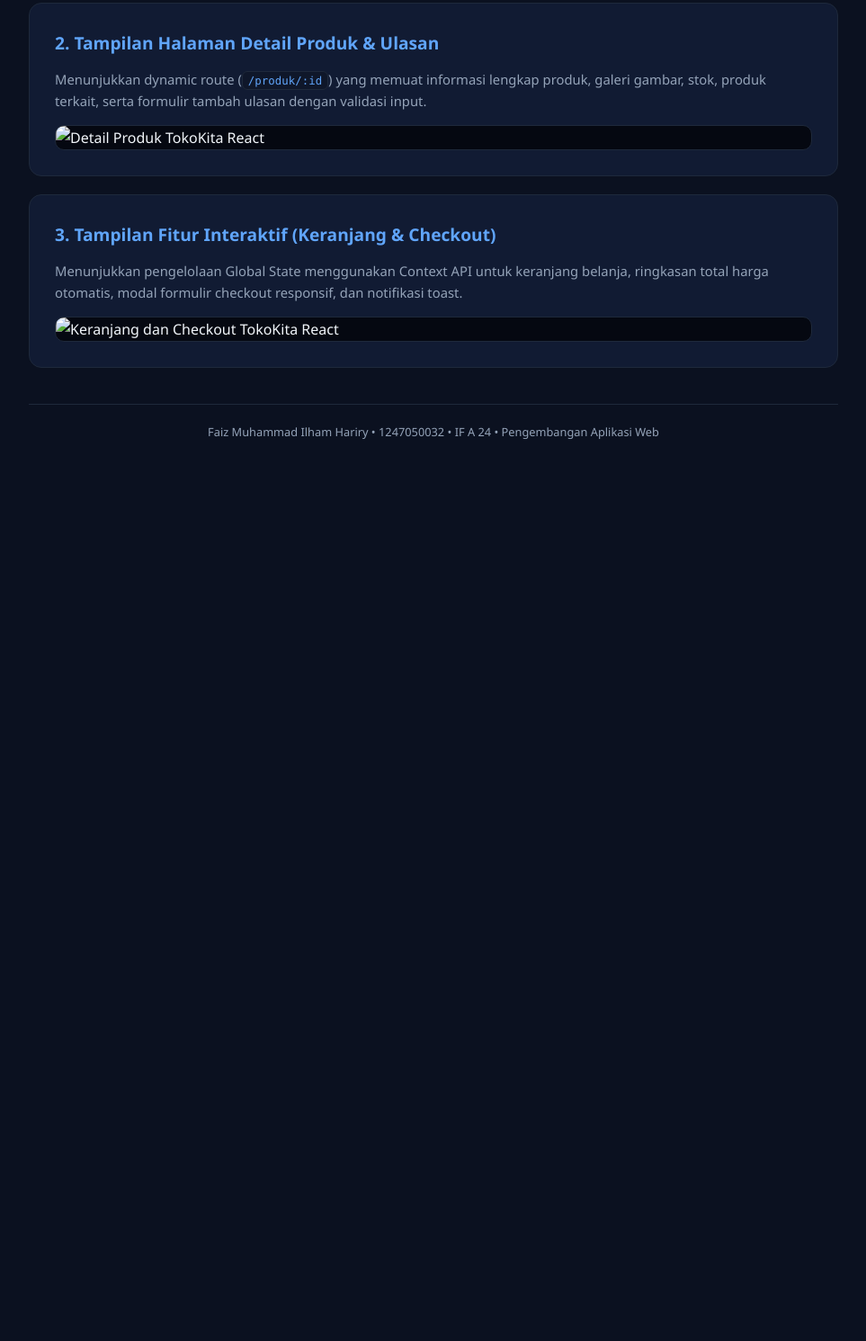
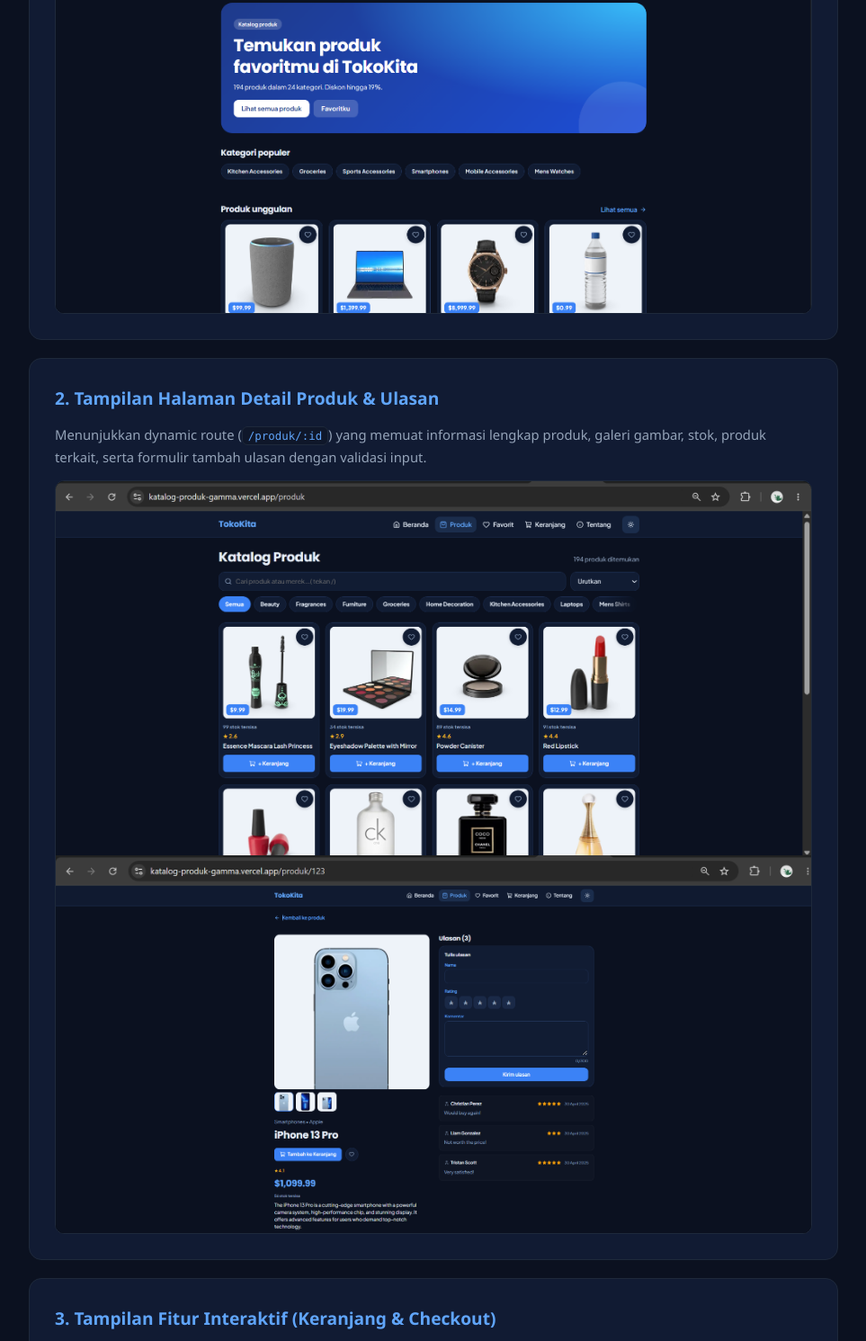
Before and after one commit to faizmmly/Pengembangan-Aplikasi-Web, a plain HTML site: page week-08/tampilan-app.html in a window 1280 px wide. Shown: the part 405-1896 px from the top of the page at 90% size, without its empty margins (158-1121 px from the left). Before the commit the page ends 936 px from the top, so only its background shows below. Drawn offline with Linux system fonts and the light colour scheme.

Commit message:
docs: lengkapi dokumentasi dan screenshot tugas week 08 (TokoKita)

```diff
--- a/week-08/tampilan-app.html
+++ b/week-08/tampilan-app.html
@@ -30,7 +30,8 @@
         <h2>2. Tampilan Halaman Detail Produk &amp; Ulasan</h2>
         <p>Menunjukkan dynamic route (<code>/produk/:id</code>) yang memuat informasi lengkap produk, galeri gambar, stok, produk terkait, serta formulir tambah ulasan dengan validasi input.</p>
         <div class="img-container">
-          <img src="img/screenshot-detail.png" alt="Detail Produk TokoKita React" />
+          <img src="img/screenshot-product.png" alt="Produk TokoKita React" />
+          <img src="img/detail-product.png" alt="Detail Produk TokoKita React" />
         </div>
       </section>
 
@@ -38,7 +39,9 @@
         <h2>3. Tampilan Fitur Interaktif (Keranjang &amp; Checkout)</h2>
         <p>Menunjukkan pengelolaan Global State menggunakan Context API untuk keranjang belanja, ringkasan total harga otomatis, modal formulir checkout responsif, dan notifikasi toast.</p>
         <div class="img-container">
-          <img src="img/screenshot-checkout.png" alt="Keranjang dan Checkout TokoKita React" />
+          <img src="img/screenshot-keranjang.png" alt="Keranjang TokoKita React" />
+          <img src="img/pembayaran.png" alt="Pembayaran TokoKita React" />
+          <img src="img/screenshot-checkout.png" alt="Checkout TokoKita React" />
         </div>
       </section>
 
```
Also changed, not shown: week-08/img/detail-product.png (added), week-08/img/pembayaran.png (added), week-08/img/screenshot-beranda.png (added), week-08/img/screenshot-checkout.png (added), week-08/img/screenshot-keranjang.png (added), week-08/img/screenshot-product.png (added).
